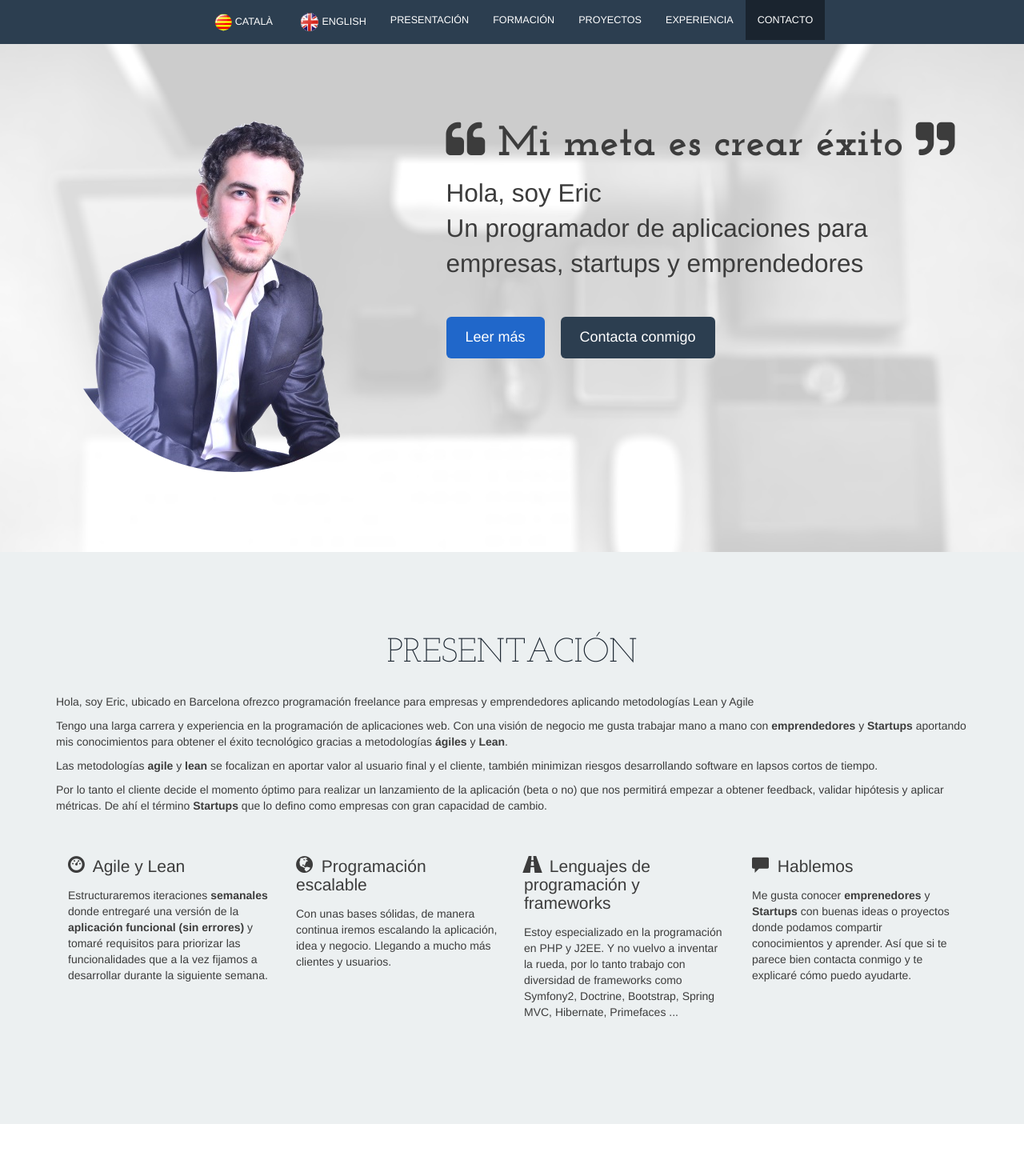
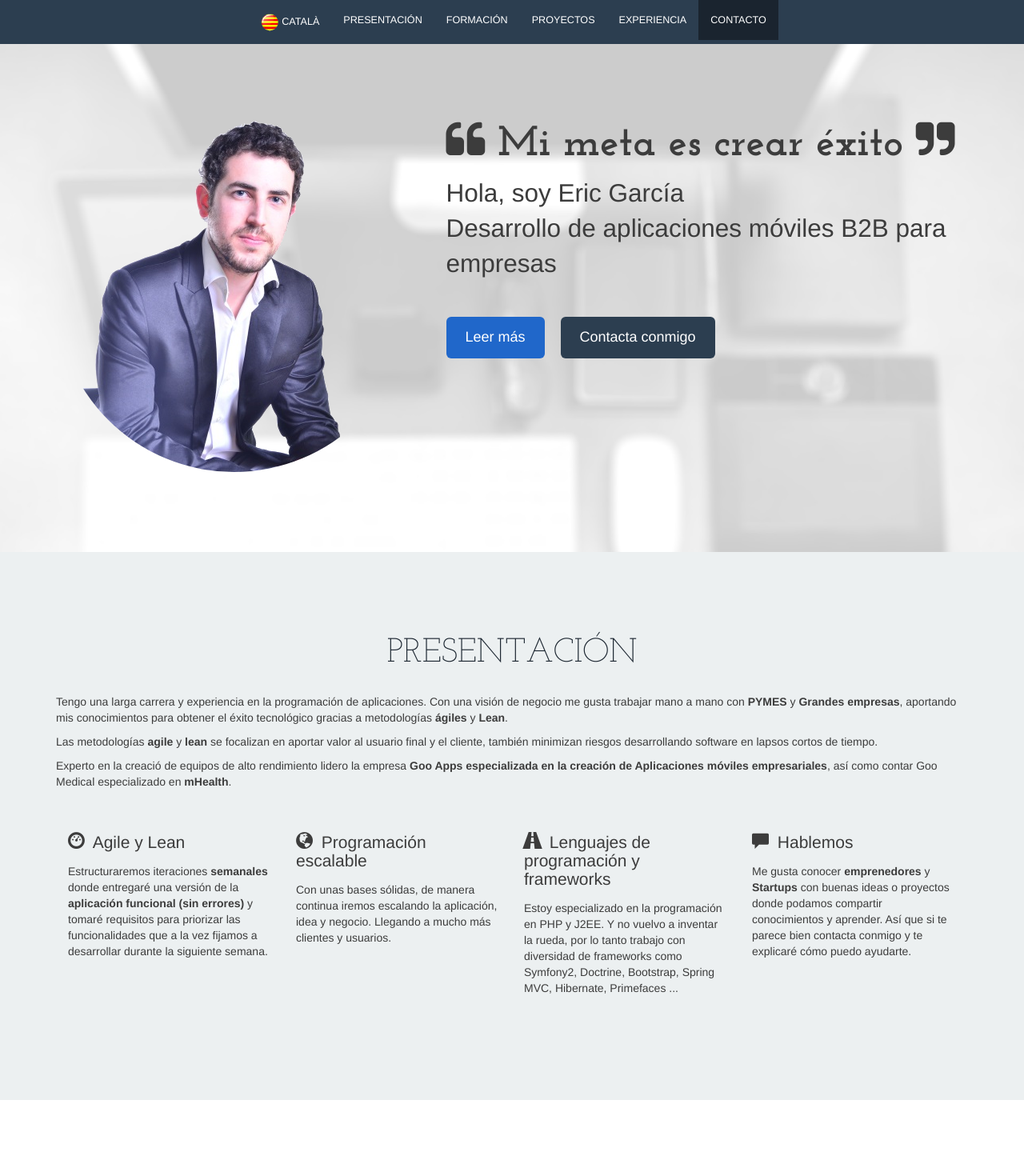
Before and after one commit to luermo/luermo.github.io, a PHP site: page /freelanceBarcelona/index.php in a window 1280 px wide. Shown: the top 1445 px of the page at 80% size. Run offline with PHP 8.4, Linux system fonts and the light colour scheme; some libraries are stand-ins or nearby versions; some web fonts are replaced.

Commit message:
update info

```diff
--- a/freelanceBarcelona/index.php
+++ b/freelanceBarcelona/index.php
@@ -2,16 +2,16 @@
 <html lang="es">
     <head>
         <meta charset="utf-8">
-        <title>Eric | Desarrollador Freelance</title>
+        <title>Programador Freelance de Apps iOS y Android en Barcelona</title>
         <meta name="viewport" content="width=device-width, initial-scale=1.0">
-        <meta name="description" content="Hola, soy Eric, ubicado en Barcelona ofrezco programación freelance para empresas y emprendedores aplicando metodologías Lean y Agile.">
+        <meta name="description" content="Hola, soy Eric Garcia, ubicado en Barcelona ofrezco programación freelance para aplicaciones móviles iOS y Android aplicando metodologías Lean y Agile">
         <meta name="author" content="webyo">
         <meta name="keywords" content="programador,freelance ,programación ,web , agile, lean, barcelona, Diseño, Marketing online, aplicaciones, Web, Movile, Apps, ios, android,aplicaciones nativas, barcelona y alrededores, bootstrap, php, symfony2, jquery">
         <meta name="google-site-verification" content="5_0j79Ns8bE4_3rznqhSGF0e4m3r3JzERMXhJjiUmM0" />
 <meta name="google-site-verification" content="3NIdMgSlOlL_ynJd15C-AEMuC62etXwZOVK5LLOpyjc" />
         <!-- facebookmetas -->
-        <meta property="og:title" content="Programador Freelance para empresas y emprendedores">
-        <meta property="og:description" content="Hola, soy Eric, ubicado en Barcelona ofrezco programación freelance para empresas y emprendedores aplicando metodologías Lean y Agile">
+        <meta property="og:title" content="Programador Freelance de Apps iOS y Android en Barcelona">
+        <meta property="og:description" content="Hola, soy Eric Garcia, ubicado en Barcelona ofrezco programación freelance para aplicaciones móviles iOS y Android aplicando metodologías Lean y Agile">
         <meta property="og:type" content="website">
         <meta property="og:url" content="http://freelancedeveloperbarcelona.com/">
         <meta property="og:image" content="http://freelancedeveloperbarcelona.com/assets/img/profile-picture.png">
@@ -22,8 +22,8 @@
         <meta name="country" content="Spain">
 
         <!-- Google+ -->
-        <meta itemprop="name" content="Programador Freelance para emprenededores y Startups">
-        <meta itemprop="description" content="Hola, soy Eric, ubicado en Barcelona ofrezco programación freelance para emprendedores y Startups aplicando metodologías Lean y Agile">
+        <meta itemprop="name" content="Programador Freelance de Apps iOS y Android en Barcelona">
+        <meta itemprop="description" content="Hola, soy Eric Garcia, ubicado en Barcelona ofrezco programación freelance para aplicaciones móviles iOS y Android aplicando metodologías Lean y Agile">
         <meta itemprop="image"
               content="http://freelancedeveloper.es/assets/img/profile-picture.jpg">
         <link rel="author" href="https://plus.google.com/107839398563835088830"/>
@@ -71,8 +71,8 @@
                 <!-- navigation links -->
                 <div class="collapse navbar-collapse main-nav-collapse">
                     <ul class="nav navbar-nav">
-                        <li><a href="http://programadorfreelance.cat/" onClick="_gaq.push(['_trackEvent', 'Menu', 'click', 'Català']);"><img height="25" src="../assets/img/cat.png" alt="català">CATALÀ</a></li>
-                        <li><a href="http://webyo.es/en/cv/eric/" onClick="_gaq.push(['_trackEvent', 'Menu', 'click', 'English']);"><img height="25" src="../assets/img/en.png" alt="Castellano">ENGLISH</a></li>
+                        <li><a href="http://programadorfreelance.cat/" onClick="_gaq.push(['_trackEvent', 'Menu', 'click', 'Català']);"><img height="25" src="assets/img/cat.png" alt="Castellano">CATALÀ</a></li>
+                        <!--<li><a href="http://webyo.es/en/cv/eric/" onClick="_gaq.push(['_trackEvent', 'Menu', 'click', 'English']);"><img height="25" src="assets/img/en.png" alt="Castellano">ENGLISH</a></li>-->
                         <li><a href="#presentacion" onClick="_gaq.push(['_trackEvent', 'Menu', 'click', 'presentacion']);">PRESENTACIÓN</a></li>
                         <li><a href="#formacion" onClick="_gaq.push(['_trackEvent', 'Menu', 'click', 'formacion']);">FORMACIÓN</a></li>
                         <li><a href="#proyectos" onClick="_gaq.push(['_trackEvent', 'Menu', 'click', 'proyectos']);">PROYECTOS</a></li>
@@ -92,9 +92,9 @@
                         <img src="../assets/img/profile-picture.png" class="img-circle img-responsive" alt="Profile Picture" />
                     </div>
                     <div class="col-md-7 ">
-                        <h1 class="hide">Eric | Programador Freelance Barcelona</h1>
+                        <h1 class="hide">Programador Freelance de aplicaciones móviles, iOS y Android</h1>
                         <p class="heading"><i class="fa fa-quote-left"></i> Mi meta es crear éxito <i class="fa fa-quote-right"></i></p>
-                        <p>Hola, soy Eric <br>Un programador de aplicaciones para empresas, startups y emprendedores</p>
+                        <p>Hola, soy Eric García<br>Desarrollo de aplicaciones móviles B2B para empresas</p>
                         <a href="#presentacion" class="btn btn-default btn-lg">Leer más</a><a href="#contacto" class="btn btn-primary btn-lg">Contacta conmigo</a>
                     </div>
 
@@ -109,10 +109,9 @@
         <section class="section about-me" id="presentacion">
             <div class="container">
                 <h2 class="heading">PRESENTACIÓN</h2>
-                <p>Hola, soy Eric, ubicado en Barcelona ofrezco programación freelance para empresas y emprendedores aplicando metodologías Lean y Agile</p>
-                <p>Tengo una larga carrera y experiencia en la programación de aplicaciones web. Con una visión de negocio me gusta trabajar mano a mano con <strong>emprendedores</strong> y <strong>Startups</strong> aportando mis conocimientos para obtener el éxito tecnológico gracias a metodologías <strong>ágiles</strong> y <strong>Lean</strong>.</p>
+                <p>Tengo una larga carrera y experiencia en la programación de aplicaciones. Con una visión de negocio me gusta trabajar mano a mano con <strong>PYMES</strong> y <strong>Grandes empresas</strong>, aportando mis conocimientos para obtener el éxito tecnológico gracias a metodologías <strong>ágiles</strong> y <strong>Lean</strong>.</p>
                 <p>Las metodologías <strong>agile</strong> y <strong>lean</strong> se focalizan en aportar valor al usuario final y el cliente, también minimizan riesgos desarrollando software en lapsos cortos de tiempo.</p>
-                <p>Por lo tanto el cliente decide el momento óptimo para realizar un lanzamiento de la aplicación (beta o no) que nos permitirá empezar a obtener feedback, validar hipótesis y aplicar métricas. De ahí el término <strong>Startups</strong> que lo defino como empresas con gran capacidad de cambio.</p>
+                <p>Experto en la creació de equipos de alto rendimiento lidero la empresa <strong>Goo Apps especializada en la creación de Aplicaciones móviles empresariales</strong>, así como contar Goo Medical especializado en <strong>mHealth</strong>.</p>
                 <div class="row interest">
                     <div class="col-md-3">
                         <h3 class="sub-heading"><span class="glyphicon glyphicon-dashboard"></span> Agile y Lean</h3>
@@ -153,19 +152,18 @@
         <section class="section contacts" id="contacto">
             <div class="container">
                 <h2 class="heading">CONTACTO</h2>
-                <p>Me gusta conocer <strong>emprendedores</strong> y <strong>Startups </strong>con buenas ideas o proyectos donde podamos compartir conocimientos y aprender. Así que si te parece bien contacta conmigo y te explicaré cómo puedo ayudarte.</p>
+                <p>Me gusta conocer nuevas ideas y proyectos de transformación tecnológica donde podamos compartir conocimientos y mejorar juntos. Contacta conmigo y te explicaré cómo puedo ayudarte.</p>
 
                 <div class="row contact-address">
                     <div class="well col-md-12">
                         <h3><span class="glyphicon glyphicon-user"></span> Eric Garcia Ordoñez</h3>
-                        <h4>Programador Freelance</h4>
-                        <p>Parque Tecnológico Barcelona Nord</p>
-                        <p>Marie Curie, s/n, 08042 Barcelona, <strong>Barcelona</strong></p>
+                        <h4>Consultoría, análisis, diseño y desarrollo de aplicaciones móviles para empresas.</h4>
+                        <p>Goo Apps</p>
+                        <p>Avinguda del Portal de l'Àngel, 36
+                        <strong>08002, Barcelona</strong></p>
                         <a class="btn btn-primary  "  href="tel:+34656828020" target="_blank"  ><span class="glyphicon glyphicon-earphone"></span> +34 656 828 020</a>
 
 						<script>document.write('<a class="btn btn-primary  "  href="mailto:'+mail+'" title="email"  ><i class="glyphicon glyphicon-envelope"></i>'+mail+'</a>');</script>
-
-                        <a class="btn btn-primary  "  href="/Eric_Garcia_Ordonez.vcf" title="descarrega la meva targeta vCard" ><span class="glyphicon glyphicon-download"></span> vCard</a>
 
                         <a class="btn btn-primary  "  href="http://es.linkedin.com/pub/eric-garcia-ordo%C3%B1ez/35/6a2/b93/en" title="Perfil de Linkedin" ><span class="glyphicon glyphicon-user"></span> Linkedin profile</a>
 
```
Also changed, not shown: other parts of freelanceBarcelona/index.php (+11 -14 lines).
